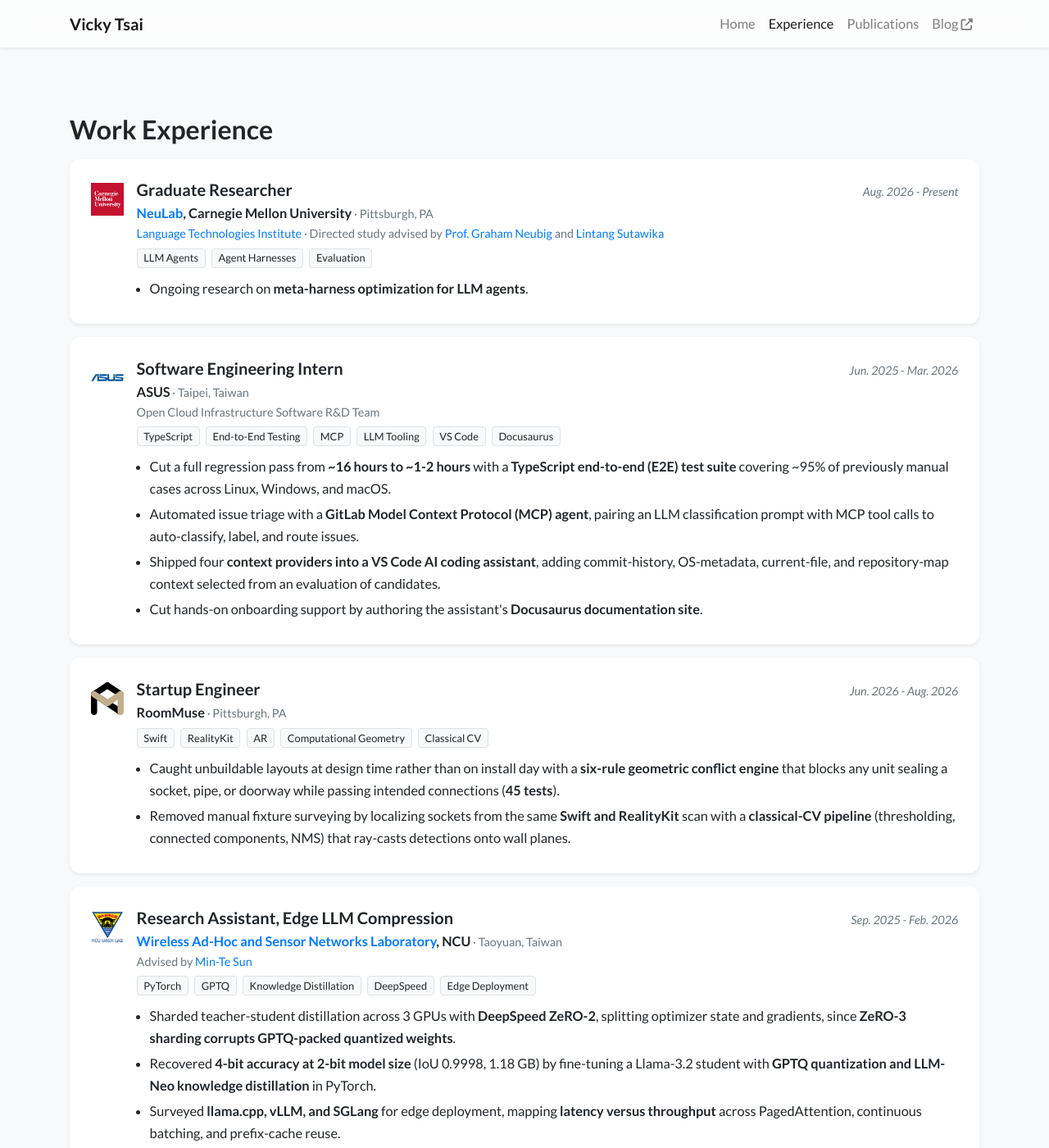
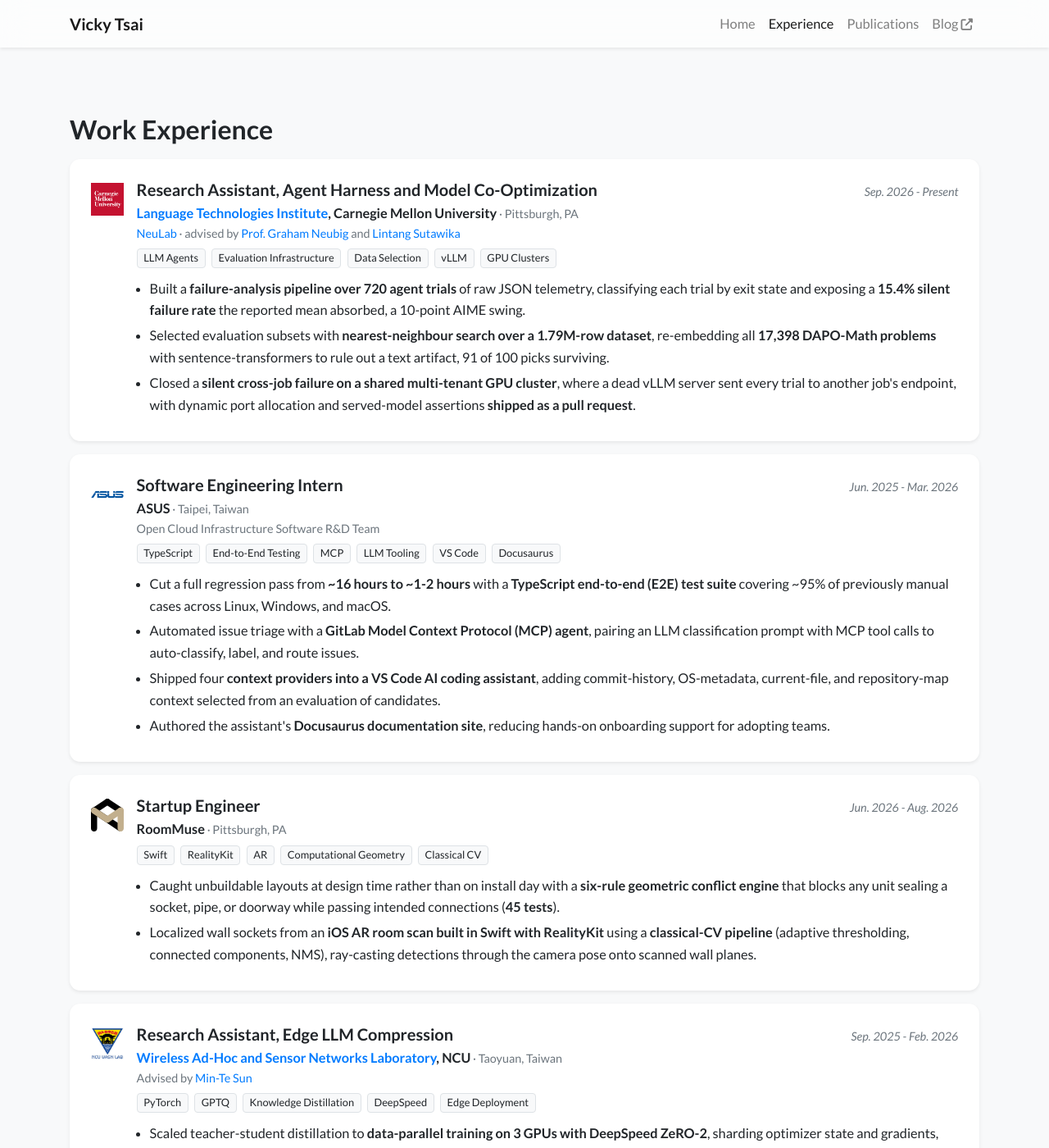
Before and after one commit to vicky0619/vicky0619.github.io, a Jekyll site: the page built from experience.html, in a window 1280 px wide and 1400 px high. Shown: the whole window at 82% size. Built offline with Jekyll 4.4.1, drawn with Linux system fonts in a browser that asks for light colours; nearby versions of some CDN libraries; a style sheet for code colours, icons or effects is not loaded; some of the changed text lies outside the part shown.

Commit message:
Sync CMU research assistant entry and resume PDF with 2026-09-21 CV

```diff
--- a/_data/cv.yml
+++ b/_data/cv.yml
@@ -4,20 +4,30 @@
 # `note` replaces the org line for entries that have no organisation.
 
 work:
-- title: Graduate Researcher
+- title: Research Assistant, Agent Harness and Model Co-Optimization
   org: >-
-    <a href="https://www.phontron.com/neulab" target="_blank">NeuLab</a>, Carnegie Mellon University
+    <a href="https://lti.cs.cmu.edu/" target="_blank">Language Technologies Institute</a>, Carnegie Mellon University
   dept: >-
-    <a href="https://lti.cs.cmu.edu/" target="_blank">Language Technologies Institute</a> &middot;
-    Directed study advised by <a href="http://www.phontron.com/" target="_blank">Prof. Graham Neubig</a>
-    and <a href="https://www.lti.cs.cmu.edu/people/students/sutawika-lintang.html" target="_blank">Lintang Sutawika</a>
+    <a href="https://www.phontron.com/neulab" target="_blank">NeuLab</a> &middot; advised by
+    <a href="http://www.phontron.com/" target="_blank">Prof. Graham Neubig</a> and
+    <a href="https://www.lti.cs.cmu.edu/people/students/sutawika-lintang.html" target="_blank">Lintang Sutawika</a>
   location: Pittsburgh, PA
-  date: Aug. 2026 - Present
+  date: Sep. 2026 - Present
   logo: /assets/images/badges/cmu.png
-  tags: [LLM Agents, Agent Harnesses, Evaluation]
+  tags: [LLM Agents, Evaluation Infrastructure, Data Selection, vLLM, GPU Clusters]
   bullets:
   - >-
-    Ongoing research on <strong>meta-harness optimization for LLM agents</strong>.
+    Built a <strong>failure-analysis pipeline over 720 agent trials</strong> of raw JSON telemetry,
+    classifying each trial by exit state and exposing a <strong>15.4% silent failure rate</strong>
+    the reported mean absorbed, a 10-point AIME swing.
+  - >-
+    Selected evaluation subsets with <strong>nearest-neighbour search over a 1.79M-row dataset</strong>,
+    re-embedding all <strong>17,398 DAPO-Math problems</strong> with sentence-transformers to rule out
+    a text artifact, 91 of 100 picks surviving.
+  - >-
+    Closed a <strong>silent cross-job failure on a shared multi-tenant GPU cluster</strong>, where a dead
+    vLLM server sent every trial to another job's endpoint, with dynamic port allocation and
+    served-model assertions <strong>shipped as a pull request</strong>.
 
 - title: Software Engineering Intern
   org: ASUS
@@ -39,7 +49,8 @@
     commit-history, OS-metadata, current-file, and repository-map context selected from an evaluation
     of candidates.
   - >-
-    Cut hands-on onboarding support by authoring the assistant's <strong>Docusaurus documentation site</strong>.
+    Authored the assistant's <strong>Docusaurus documentation site</strong>, reducing hands-on
+    onboarding support for adopting teams.
 
 - title: Startup Engineer
   org: RoomMuse
@@ -54,9 +65,9 @@
     <strong>six-rule geometric conflict engine</strong> that blocks any unit sealing a socket, pipe, or
     doorway while passing intended connections (<strong>45 tests</strong>).
   - >-
-    Removed manual fixture surveying by localizing sockets from the same <strong>Swift and RealityKit</strong>
-    scan with a <strong>classical-CV pipeline</strong> (thresholding, connected components, NMS) that
-    ray-casts detections onto wall planes.
+    Localized wall sockets from an <strong>iOS AR room scan built in Swift with RealityKit</strong> using a
+    <strong>classical-CV pipeline</strong> (adaptive thresholding, connected components, NMS), ray-casting
+    detections through the camera pose onto scanned wall planes.
 
 - title: Research Assistant, Edge LLM Compression
   org: >-
@@ -70,14 +81,16 @@
   tags: [PyTorch, GPTQ, Knowledge Distillation, DeepSpeed, Edge Deployment]
   bullets:
   - >-
-    Sharded teacher-student distillation across 3 GPUs with <strong>DeepSpeed ZeRO-2</strong>, splitting
-    optimizer state and gradients, since <strong>ZeRO-3 sharding corrupts GPTQ-packed quantized weights</strong>.
+    Scaled teacher-student distillation to <strong>data-parallel training on 3 GPUs with DeepSpeed
+    ZeRO-2</strong>, sharding optimizer state and gradients, since <strong>ZeRO-3 parameter sharding
+    corrupts GPTQ-packed weights</strong>.
   - >-
     Recovered <strong>4-bit accuracy at 2-bit model size</strong> (IoU 0.9998, 1.18 GB) by fine-tuning a
     Llama-3.2 student with <strong>GPTQ quantization and LLM-Neo knowledge distillation</strong> in PyTorch.
   - >-
-    Surveyed <strong>llama.cpp, vLLM, and SGLang</strong> for edge deployment, mapping
-    <strong>latency versus throughput</strong> across PagedAttention, continuous batching, and prefix-cache reuse.
+    Surveyed <strong>llama.cpp, vLLM, and SGLang</strong> for serving on a <strong>Jetson AGX Orin</strong>
+    edge target, mapping <strong>latency versus throughput</strong> across PagedAttention, continuous
+    batching, and prefix-cache reuse.
 
 - title: AI Technical Writer and Educator
   org: AI POST
--- a/_data/profile.yml
+++ b/_data/profile.yml
@@ -20,15 +20,15 @@
   <p>
     I am a master's student in <strong>Intelligent Information Systems</strong> at Carnegie Mellon
     University's <a href="https://lti.cs.cmu.edu/" target="_blank">Language Technologies Institute</a>,
-    graduating <strong>December 2027</strong>, and a graduate researcher at
+    graduating <strong>December 2027</strong>, and a research assistant at
     <a href="https://www.phontron.com/neulab" target="_blank">NeuLab</a> with
     <a href="http://www.phontron.com/" target="_blank">Prof. Graham Neubig</a>, working on
-    <strong>meta-harness optimization for LLM agents</strong>.
+    <strong>agent harness and model co-optimization</strong>.
   </p>
-  <p>
     I build <strong>AI developer tools and workflow automation</strong>: test automation and LLM tooling
     at <strong>ASUS</strong>, geometric reasoning over AR room scans at <strong>RoomMuse</strong>, and
     edge LLM compression at <strong>NCU</strong>.
+  <p>
     <strong>I am looking for Summer 2027 software engineering internships</strong> in developer tooling,
     infrastructure, and applied AI.
   </p>
@@ -57,12 +57,12 @@
 - name: Carnegie Mellon University
   logo: /assets/images/badges/cmu.png
   position: >-
-    Graduate Researcher, <a href="https://www.phontron.com/neulab" target="_blank">NeuLab</a>
+    Research Assistant, <a href="https://www.phontron.com/neulab" target="_blank">NeuLab</a>
   dept: >-
-    <a href="https://lti.cs.cmu.edu/" target="_blank">Language Technologies Institute</a> &middot;
-    Directed study advised by <a href="http://www.phontron.com/" target="_blank">Prof. Graham Neubig</a>
-    and <a href="https://www.lti.cs.cmu.edu/people/students/sutawika-lintang.html" target="_blank">Lintang Sutawika</a>
-  date: Aug. 2026 - Present
+    <a href="https://lti.cs.cmu.edu/" target="_blank">Language Technologies Institute</a> &middot; advised by
+    <a href="http://www.phontron.com/" target="_blank">Prof. Graham Neubig</a> and
+    <a href="https://www.lti.cs.cmu.edu/people/students/sutawika-lintang.html" target="_blank">Lintang Sutawika</a>
+  date: Sep. 2026 - Present
 - name: ASUS
   logo: /assets/images/badges/asus.png
   dept: Open Cloud Infrastructure Software R&amp;D
```
Also changed, not shown: 1 other file.
